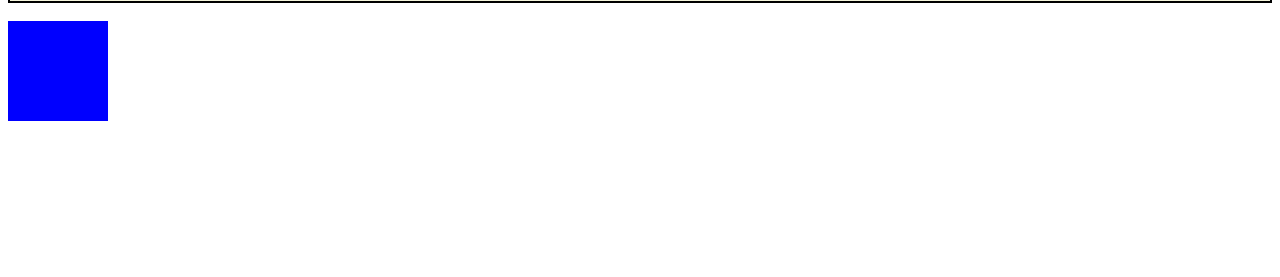
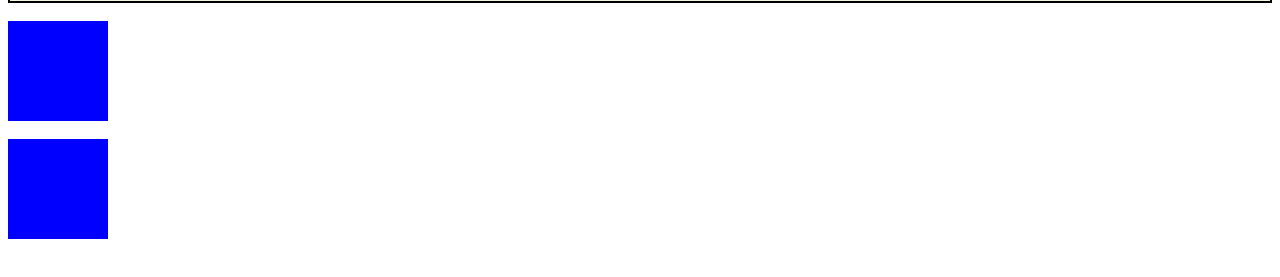
Before and after one commit to harshitahalemani100/quizApp, a plain HTML site: page index.html in a window 1280 px wide. Shown: the part 89-366 px from the top of the page. Drawn offline with Linux system fonts and the light colour scheme.

Commit message:
Update index.html

```diff
--- a/index.html
+++ b/index.html
@@ -26,6 +26,10 @@
     <div class="box">
 
     </div>
+    <br>
+     <div class="box">
+
+    </div>
 
 </body>
 </html>
```
